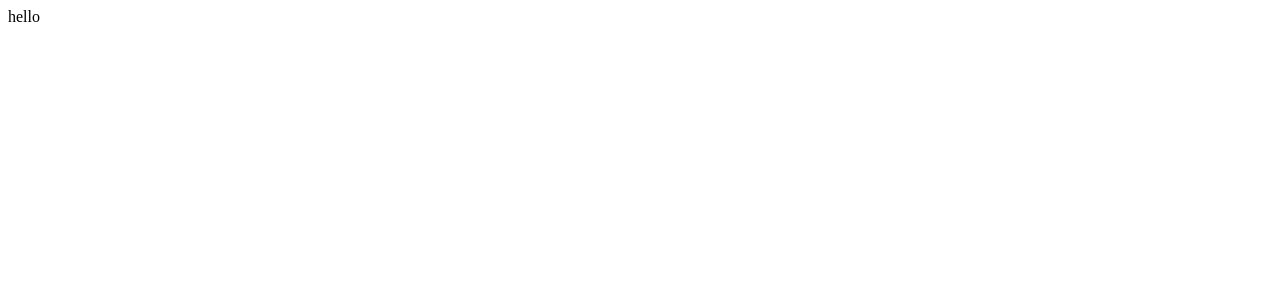
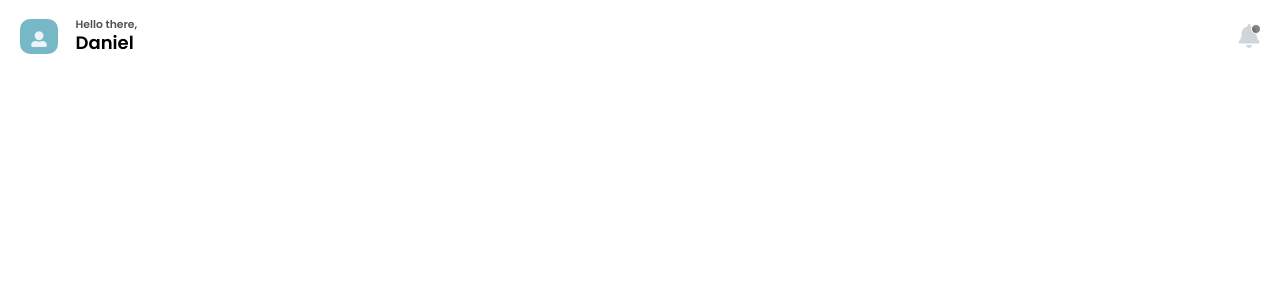
Before and after one commit to or-abdillh/travel-app-2, a Vue app: page / in a window 1280 px wide. Shown: the top 300 px of the page. Built offline with nearby package versions, Linux system fonts and the light colour scheme.

Commit message:
Create Header components

```diff
--- a/index.html
+++ b/index.html
@@ -6,6 +6,7 @@
 
     <link rel="icon" href="/favicon.ico" />
     <link rel="stylesheet" href="https://use.fontawesome.com/releases/v5.15.4/css/all.css" integrity="sha384-DyZ88mC6Up2uqS4h/KRgHuoeGwBcD4Ng9SiP4dIRy0EXTlnuz47vAwmeGwVChigm" crossorigin="anonymous">
+    <link rel="stylesheet" href="./src/index.css" type="text/css" media="all" />
 
     <title>Travel App</title>
   </head>
--- a/src/components/Header.vue
+++ b/src/components/Header.vue
@@ -1,3 +1,30 @@
 <template>
-   hello
+   <div class="header">
+      <div class="header-profile">
+         <span class="profile-img">
+            <i class="fas fa-user-alt"></i>
+         </span>
+         <div class="profile-wellcome">
+            <small>Hello there,</small>
+            <strong>Daniel</strong>
+         </div>
+      </div>
+      <span class="header-bell">
+         <i class="fas fa-bell"></i>
+      </span>
+   </div>
 </template>
+
+<script>
+
+   export default {
+      name: 'Header'
+   }
+
+</script>
+
+<style lang="scss">
+
+   @import './src/sass/_header'
+
+</style>
--- a/src/index.css
+++ b/src/index.css
@@ -18,4 +18,5 @@
 /* body */
 body {
    background: #FFFFFF;
+   min-height: 120vh;
 }
--- /dev/null
+++ b/src/sass/_header.scss
@@ -0,0 +1,60 @@
+@import './_colors';
+@import './_mixins';
+
+.header {
+   @include flex-center(space-between, row);
+
+   .header-profile {
+      @include flex-center(space-between, row);
+
+      .profile-img {
+         display: block;
+         background: rgba($primary, .65);
+         padding: 0 .45rem;
+         border-radius: 10px;
+
+         i {
+            font-size: .65rem;
+            color: rgba(white, .85);
+         }
+      }
+      .profile-wellcome {
+         margin-left: .75rem;
+
+         small, strong {
+            display: block;
+            line-height: 125%;
+         }
+         small {
+            font-size: .45rem;
+            font-weight: 700;
+            color: rgba($dark, .7);
+         }
+         strong {
+            font-size: .75rem;
+            font-weight: 700;
+         }
+      }
+   }
+
+   .header-bell {
+      i {
+         color: $gray;
+         position: relative;
+
+         &::after {
+            display: block;
+            content: '';
+            background: rgba($dark, .5);
+            width: 8px;
+            height: 8px;
+            border-radius: 50%;
+            position: absolute;
+            top: 0;
+            right: -1px;
+            backdrop-filter: blur(8px);
+            border: 1.5px solid white;
+         }
+      }
+   }
+}
--- a/src/sass/_home.scss
+++ b/src/sass/_home.scss
@@ -0,0 +1,6 @@
+@import './_colors';
+@import './_mixins';
+
+#home {
+   @include padd()
+}
--- a/src/sass/_mixins.scss
+++ b/src/sass/_mixins.scss
@@ -1,4 +1,4 @@
-@import './_colors'
+@import './_colors';
 
 //Mixins For Font Style
 @mixin fonts($weight: 400, $color, $size) {
@@ -13,9 +13,14 @@
    display: grid;
    place-items: center;
 }
-@mixin flex-center($direction) {
+@mixin flex-center($justify, $direction) {
    display: flex;
-   justify-content: center;
+   justify-content: $justify;
    flex-direction: $direction;
    align-items: center;
 }
+
+//Mixins or utilities
+@mixin padd {
+   padding: .75rem .85rem;
+}
--- a/src/views/Home.vue
+++ b/src/views/Home.vue
@@ -1,5 +1,7 @@
 <template>
-   <Header></Header>
+   <section id="home">
+      <Header></Header>
+   </section>
 </template>
 
 <script>
@@ -15,5 +17,10 @@
 
       }
    }
+</script>
 
-</script>
+<style lang="scss">
+
+   @import './src/sass/_home'
+
+</style>
```
